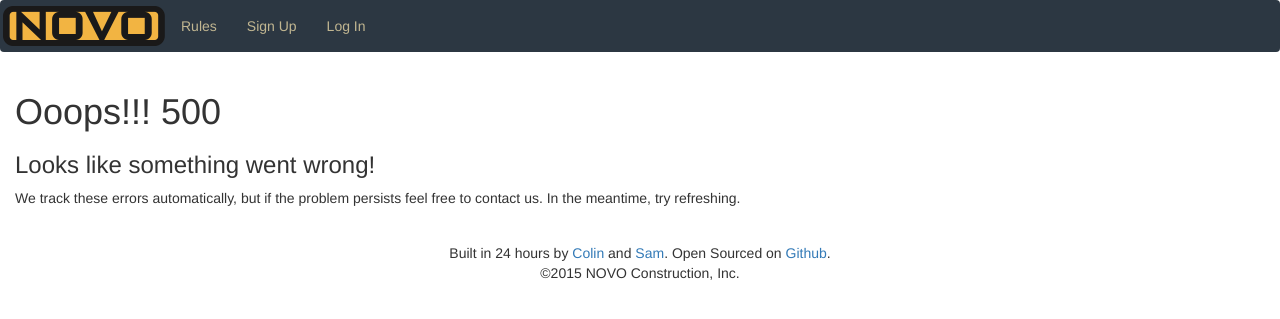
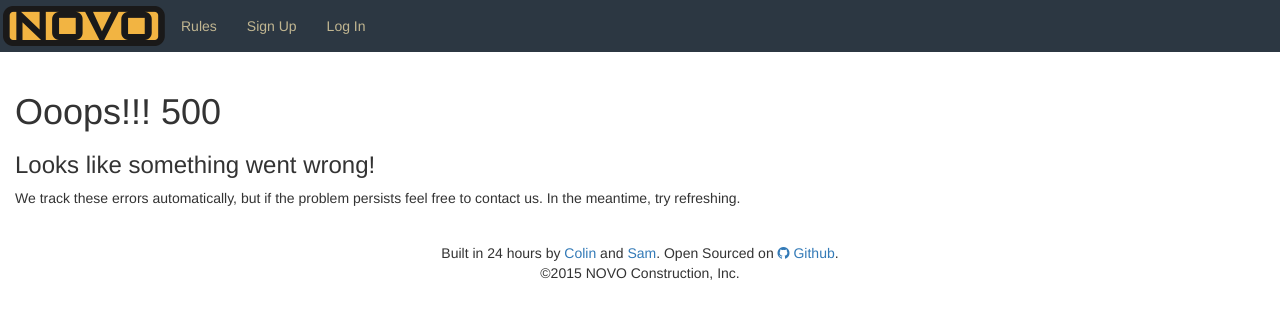
Before and after one commit to NOVO-Construction/django-march-madness, a Django app: template django-march-madness/templates/500.html in a window 1280 px wide. Shown: the top 319 px of the page. Run offline with Django 3.2, Linux system fonts and the light colour scheme; the template is opened without the code that fills it, so the values that code supplies are empty; some libraries are stand-ins or nearby versions.

Commit message:
Sam's eyes.

```diff
--- a/django-march-madness/static/css/project.css
+++ b/django-march-madness/static/css/project.css
@@ -62,6 +62,9 @@ footer {
   background-color: #2C3742;
 }
 
+.navbar {
+  border-radius: 0;
+}
 .navbar a {
   color: #C1B691;
 }
--- a/django-march-madness/templates/__base.html
+++ b/django-march-madness/templates/__base.html
@@ -81,7 +81,7 @@
     {% block extra_javascript %}
     {% endblock extra_javascript %}
     <footer>
-      <p class="text-center">Built in 24 hours by <a href="mailto:cstoner@novoconstruction.com">Colin</a> and <A href="mailto:skuehn@novoconstruction.com">Sam</a>. Open Sourced on <a href="https://github.com/NOVO-Construction/django-march-madness">Github</a>.<br>&copy;2015 NOVO Construction, Inc.</p>
+      <p class="text-center">Built in 24 hours by <a href="mailto:cstoner@novoconstruction.com">Colin</a> and <A href="mailto:skuehn@novoconstruction.com">Sam</a>. Open Sourced on <a href="https://github.com/NOVO-Construction/django-march-madness"><i class="fa fa-github"></i> Github</a>.<br>&copy;2015 NOVO Construction, Inc.</p>
     </footer>
   </body>
 </html>
```
